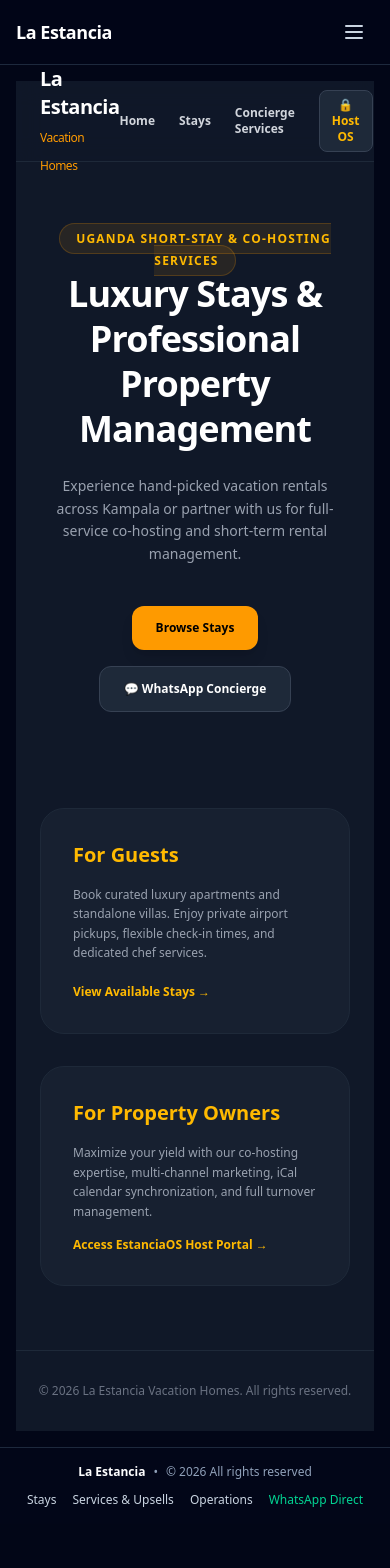
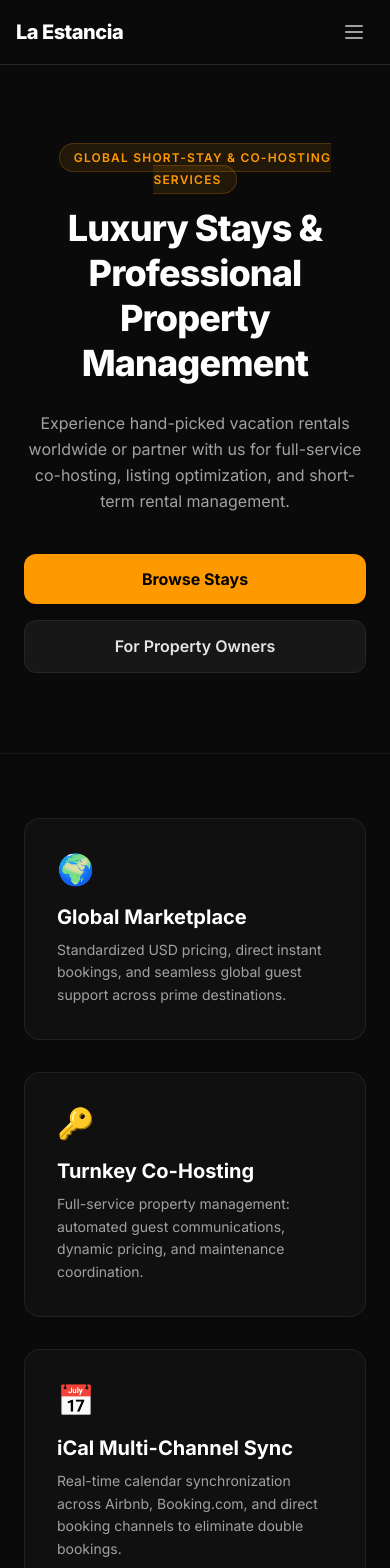
Before and after one commit to joshaston057-dev/vacation-pms, a Next.js app: page / in a window 390 px wide. Shown: the top 1568 px of the page. Before the commit the page ends 1524 px from the top, so only its background shows below. Built offline with nearby package versions, Linux system fonts and the light colour scheme.

Commit message:
Fix duplicate header, mobile navigation drawer, and international hero text

```diff
--- a/app/components/HeaderNav.tsx
+++ b/app/components/HeaderNav.tsx
@@ -1,86 +1,91 @@
-'use client';
+'use client'
 
-import { useState } from 'react';
-import Link from 'next/link';
+import { useState } from 'react'
+import Link from 'next/link'
 
 export default function HeaderNav() {
-  const [isOpen, setIsOpen] = useState(false);
+  const [isMobileMenuOpen, setIsMobileMenuOpen] = useState(false)
 
   return (
-    <header className="sticky top-0 z-50 w-full border-b border-slate-800 bg-slate-950/95 backdrop-blur-md">
-      <div className="mx-auto flex max-w-7xl items-center justify-between px-4 py-3">
-        {/* Brand Title */}
-        <Link href="/" className="flex items-center space-x-2">
-          <span className="text-lg font-bold tracking-tight text-white">
-            La Estancia
+    <header className="bg-neutral-950/90 backdrop-blur-md border-b border-neutral-800 sticky top-0 z-50">
+      <div className="max-w-7xl mx-auto px-4 sm:px-6 lg:px-8">
+        <div className="flex items-center justify-between h-16">
+
+          {/* Logo */}
+          <Link href="/" className="flex items-center gap-2">
+            <span className="text-xl font-extrabold tracking-tight text-white">
+              La Estancia <span className="text-amber-500 font-light text-sm hidden sm:inline">Vacation Homes</span>
             </span>
           </Link>
 
-        {/* Desktop Links (Hidden on Mobile) */}
-        <nav className="hidden md:flex items-center space-x-6 text-sm font-medium text-slate-300">
-          <Link href="/" className="hover:text-white transition-colors">Home</Link>
-          <Link href="/properties" className="hover:text-white transition-colors">Stays</Link>
-          <Link href="/services" className="hover:text-white transition-colors">Services & Upsells</Link>
-          <Link href="/operations" className="hover:text-white transition-colors">Operations</Link>
-          <Link href="/bookings" className="hover:text-white transition-colors">Bookings</Link>
+          {/* Desktop Navigation */}
+          <nav className="hidden md:flex items-center gap-6 text-sm text-neutral-300">
+            <Link href="/" className="hover:text-amber-500 transition">Home</Link>
+            <Link href="/properties" className="hover:text-amber-500 transition">Stays</Link>
+            <Link href="/services" className="hover:text-amber-500 transition">Concierge Services</Link>
+            <Link
+              href="/operations"
+              className="flex items-center gap-1.5 px-3 py-1.5 bg-neutral-900 border border-neutral-800 hover:border-amber-500/50 text-amber-500 rounded-lg font-medium transition"
+            >
+              🔒 Host OS
+            </Link>
           </nav>
 
-        {/* Mobile Hamburger Menu Toggle */}
+          {/* Mobile Hamburger Button */}
+          <div className="md:hidden flex items-center">
             <button
-          onClick={() => setIsOpen(!isOpen)}
-          className="md:hidden p-2 rounded-md text-slate-300 hover:text-white focus:outline-none"
-          aria-label="Toggle Navigation"
+              onClick={() => setIsMobileMenuOpen(!isMobileMenuOpen)}
+              type="button"
+              className="p-2 text-neutral-400 hover:text-white focus:outline-none"
+              aria-label="Toggle navigation menu"
             >
+              {isMobileMenuOpen ? (
                 <svg className="w-6 h-6" fill="none" stroke="currentColor" viewBox="0 0 24 24">
-            {isOpen ? (
-              <path strokeLinecap="round" strokeLinejoin="round" strokeWidth={2} d="M6 18L18 6M6 6l12 12" />
+                  <path strokeLinecap="round" strokeLinejoin="round" strokeWidth="2" d="M6 18L18 6M6 6l12 12" />
+                </svg>
               ) : (
-              <path strokeLinecap="round" strokeLinejoin="round" strokeWidth={2} d="M4 6h16M4 12h16M4 18h16" />
+                <svg className="w-6 h-6" fill="none" stroke="currentColor" viewBox="0 0 24 24">
+                  <path strokeLinecap="round" strokeLinejoin="round" strokeWidth="2" d="M4 6h16M4 12h16M4 18h16" />
+                </svg>
               )}
-          </svg>
             </button>
           </div>
+        </div>
+      </div>
 
-      {/* Mobile Vertical Menu (Fits 100% Mobile Viewport) */}
-      {isOpen && (
-        <div className="md:hidden border-t border-slate-800 bg-slate-950 px-4 pt-2 pb-4 space-y-1 text-sm text-slate-300">
+      {/* Mobile Drawer */}
+      {isMobileMenuOpen && (
+        <div className="md:hidden bg-neutral-900 border-b border-neutral-800 px-4 pt-2 pb-6 space-y-3">
           <Link
             href="/"
-            onClick={() => setIsOpen(false)}
-            className="block py-2.5 px-3 rounded-md hover:bg-slate-900 hover:text-white font-medium"
+            onClick={() => setIsMobileMenuOpen(false)}
+            className="block text-neutral-200 hover:text-amber-500 py-2 text-base font-medium border-b border-neutral-800/50"
           >
-            🏠 Home
+            Home
           </Link>
           <Link
             href="/properties"
-            onClick={() => setIsOpen(false)}
-            className="block py-2.5 px-3 rounded-md hover:bg-slate-900 hover:text-white font-medium"
+            onClick={() => setIsMobileMenuOpen(false)}
+            className="block text-neutral-200 hover:text-amber-500 py-2 text-base font-medium border-b border-neutral-800/50"
           >
-            🏢 Stays
+            Stays
           </Link>
           <Link
             href="/services"
-            onClick={() => setIsOpen(false)}
-            className="block py-2.5 px-3 rounded-md hover:bg-slate-900 hover:text-white font-medium"
+            onClick={() => setIsMobileMenuOpen(false)}
+            className="block text-neutral-200 hover:text-amber-500 py-2 text-base font-medium border-b border-neutral-800/50"
           >
-            ✨ Services & Upsells
+            Concierge Services
           </Link>
           <Link
             href="/operations"
-            onClick={() => setIsOpen(false)}
-            className="block py-2.5 px-3 rounded-md hover:bg-slate-900 hover:text-white font-medium"
+            onClick={() => setIsMobileMenuOpen(false)}
+            className="block text-amber-500 font-semibold py-2 text-base"
           >
-            🧹 Operations
-          </Link>
-          <Link
-            href="/bookings"
-            onClick={() => setIsOpen(false)}
-            className="block py-2.5 px-3 rounded-md hover:bg-slate-900 hover:text-white font-medium"
-          >
-            📅 Bookings
+            🔒 Host OS Operations
           </Link>
         </div>
       )}
     </header>
-  );
+  )
 }
--- a/app/layout.tsx
+++ b/app/layout.tsx
@@ -1,32 +1,24 @@
-import type { Metadata, Viewport } from 'next';
-import HeaderNav from './components/HeaderNav';
-import Footer from './components/Footer';
-import './globals.css';
+import './globals.css'
+import type { Metadata } from 'next'
+import { Inter } from 'next/font/google'
+
+const inter = Inter({ subsets: ['latin'] })
 
 export const metadata: Metadata = {
-  title: 'La Estancia Vacation Homes',
-  description: 'Luxury Staycation Homes Made Effortless',
-};
-
-export const viewport: Viewport = {
-  width: 'device-width',
-  initialScale: 1,
-};
+  title: 'La Estancia | Global Vacation Homes & Property Management',
+  description: 'Hand-picked luxury vacation rentals and professional co-hosting services worldwide.',
+}
 
 export default function RootLayout({
   children,
 }: {
-  children: React.ReactNode;
+  children: React.ReactNode
 }) {
   return (
     <html lang="en">
-      <body className="bg-slate-950 text-white min-h-screen flex flex-col antialiased">
-        <HeaderNav />
-        <main className="flex-1 w-full max-w-7xl mx-auto px-4 py-4 sm:px-6">
-          {children}
-        </main>
-        <Footer />
+      <body className={`${inter.className} bg-neutral-950 text-neutral-100 antialiased`}>
+        {children}
       </body>
     </html>
-  );
+  )
 }
--- a/app/page.tsx
+++ b/app/page.tsx
@@ -1,163 +1,78 @@
 'use client'
 
-import { useState } from 'react'
 import Link from 'next/link'
+import HeaderNav from './components/HeaderNav'
+import Footer from './components/Footer'
 
-export default function LandingPage() {
-  const [isAuthOpen, setIsAuthOpen] = useState(false)
-  const [passcode, setPasscode] = useState('')
-  const [authError, setAuthError] = useState(false)
-  const whatsappNumber = '256757386946'
+export default function HomePage() {
+  return (
+    <main className="min-h-screen bg-neutral-950 text-neutral-100 flex flex-col justify-between">
+      <div>
+        <HeaderNav />
 
-  const handleHostLogin = (e: React.FormEvent) => {
-    e.preventDefault()
-    if (passcode === 'estancia2026') {
-      window.location.href = '/operations'
-    } else {
-      setAuthError(true)
-    }
-  }
+        {/* Hero Section */}
+        <section className="relative px-6 py-20 md:py-32 text-center max-w-5xl mx-auto">
+          <div className="inline-block mb-4">
+            <span className="text-xs uppercase tracking-widest font-semibold px-3.5 py-1.5 bg-amber-500/10 text-amber-500 rounded-full border border-amber-500/20">
+              GLOBAL SHORT-STAY & CO-HOSTING SERVICES
+            </span>
+          </div>
 
-  return (
-    <div className="min-h-screen bg-gray-900 text-white font-sans flex flex-col justify-between">
-
-      {/* HEADER / NAVIGATION */}
-      <header className="border-b border-gray-800 bg-gray-900/90 backdrop-blur-md sticky top-0 z-40">
-        <div className="max-w-7xl mx-auto px-6 h-20 flex items-center justify-between">
-          <Link href="/" className="text-xl font-black tracking-tight text-white">
-            La Estancia <span className="text-amber-500 text-xs font-normal">Vacation Homes</span>
-          </Link>
-
-          <nav className="flex items-center gap-6 text-xs font-semibold text-gray-300">
-            <Link href="/" className="hover:text-amber-400 transition">Home</Link>
-            <Link href="/properties" className="hover:text-amber-400 transition">Stays</Link>
-            <Link href="/services" className="hover:text-amber-400 transition">Concierge Services</Link>
-
-            {/* Locked Host Portal Trigger */}
-            <button
-              onClick={() => setIsAuthOpen(true)}
-              className="bg-gray-800 hover:bg-gray-700 text-amber-400 px-3 py-1.5 rounded-lg border border-gray-700 transition flex items-center gap-1.5"
-            >
-              🔒 Host OS
-            </button>
-          </nav>
-        </div>
-      </header>
-
-      {/* HERO SECTION */}
-      <main className="max-w-7xl mx-auto px-6 py-16 space-y-16 w-full">
-        <div className="text-center space-y-6 max-w-3xl mx-auto">
-          <span className="text-xs font-bold uppercase tracking-widest bg-amber-500/10 text-amber-400 px-4 py-1.5 rounded-full border border-amber-500/20">
-            Uganda Short-Stay & Co-Hosting Services
-          </span>
-          <h1 className="text-4xl md:text-6xl font-black tracking-tight leading-tight">
+          <h1 className="text-4xl md:text-6xl font-extrabold text-white mb-6 tracking-tight leading-tight">
             Luxury Stays & Professional Property Management
           </h1>
-          <p className="text-gray-400 text-sm md:text-base leading-relaxed">
-            Experience hand-picked vacation rentals across Kampala or partner with us for full-service co-hosting and short-term rental management.
+
+          <p className="text-neutral-400 text-base md:text-lg max-w-2xl mx-auto mb-10 leading-relaxed">
+            Experience hand-picked vacation rentals worldwide or partner with us for full-service co-hosting, listing optimization, and short-term rental management.
           </p>
-          <div className="flex flex-wrap justify-center gap-4 pt-4">
+
+          <div className="flex flex-col sm:flex-row items-center justify-center gap-4">
             <Link
               href="/properties"
-              className="bg-amber-500 hover:bg-amber-600 text-black font-extrabold px-6 py-3.5 rounded-xl text-xs transition shadow-lg"
+              className="w-full sm:w-auto px-8 py-3.5 bg-amber-500 hover:bg-amber-600 text-black font-bold rounded-xl shadow-lg transition duration-200 text-center"
             >
               Browse Stays
             </Link>
-            <a
-              href={`https://wa.me/${whatsappNumber}?text=${encodeURIComponent('Hello La Estancia! I would like to inquire about your property management and co-hosting services.')}`}
-              target="_blank"
-              rel="noopener noreferrer"
-              className="bg-gray-800 hover:bg-gray-700 text-white font-bold px-6 py-3.5 rounded-xl text-xs border border-gray-700 transition flex items-center gap-2"
+            <Link
+              href="/services"
+              className="w-full sm:w-auto px-8 py-3.5 bg-neutral-900 border border-neutral-800 hover:border-neutral-700 text-neutral-200 font-semibold rounded-xl transition duration-200 text-center"
             >
-              💬 WhatsApp Concierge
-            </a>
-          </div>
-        </div>
-
-        {/* CORE SERVICES CARDS */}
-        <div className="grid grid-cols-1 md:grid-cols-2 gap-8 pt-8">
-          <div className="bg-gray-800/50 border border-gray-800 p-8 rounded-3xl space-y-4">
-            <h3 className="text-xl font-bold text-amber-400">For Guests</h3>
-            <p className="text-xs text-gray-400 leading-relaxed">
-              Book curated luxury apartments and standalone villas. Enjoy private airport pickups, flexible check-in times, and dedicated chef services.
-            </p>
-            <Link href="/properties" className="inline-block text-xs text-amber-400 font-bold hover:underline">
-              View Available Stays →
+              For Property Owners
             </Link>
           </div>
+        </section>
 
-          <div className="bg-gray-800/50 border border-gray-800 p-8 rounded-3xl space-y-4">
-            <h3 className="text-xl font-bold text-amber-400">For Property Owners</h3>
-            <p className="text-xs text-gray-400 leading-relaxed">
-              Maximize your yield with our co-hosting expertise, multi-channel marketing, iCal calendar synchronization, and full turnover management.
-            </p>
-            <button
-              onClick={() => setIsAuthOpen(true)}
-              className="text-xs text-amber-400 font-bold hover:underline text-left block"
-            >
-              Access EstanciaOS Host Portal →
-            </button>
-          </div>
-        </div>
-      </main>
-
-      {/* FOOTER */}
-      <footer className="border-t border-gray-800 py-8 text-center text-xs text-gray-500">
-        <p>© 2026 La Estancia Vacation Homes. All rights reserved.</p>
-      </footer>
-
-      {/* HOST AUTH MODAL (Inline) */}
-      {isAuthOpen && (
-        <div className="fixed inset-0 z-50 flex items-center justify-center bg-black/80 backdrop-blur-md p-4">
-          <div className="bg-[#0e1626] border border-gray-800 rounded-3xl max-w-md w-full p-8 shadow-2xl relative space-y-6 text-white">
-            <button
-              onClick={() => setIsAuthOpen(false)}
-              className="absolute top-5 right-5 text-gray-400 hover:text-white text-sm font-bold w-8 h-8 rounded-full bg-gray-800/60 flex items-center justify-center"
-            >
-              ✕
-            </button>
-
-            <div className="text-center space-y-2">
-              <div className="w-12 h-12 rounded-2xl bg-amber-500 text-black font-black flex items-center justify-center mx-auto text-xl shadow-lg">
-                OS
-              </div>
-              <h2 className="text-2xl font-black tracking-tight">EstanciaOS Host Portal</h2>
-              <p className="text-xs text-gray-400">
-                🔒 Restricted section. Enter your host passcode to access management operations.
+        {/* Value Proposition Grid */}
+        <section className="max-w-7xl mx-auto px-6 py-16 border-t border-neutral-900">
+          <div className="grid grid-cols-1 md:grid-cols-3 gap-8">
+            <div className="bg-neutral-900/50 border border-neutral-800/80 p-8 rounded-2xl">
+              <div className="text-3xl mb-4">🌍</div>
+              <h3 className="text-xl font-bold text-white mb-2">Global Marketplace</h3>
+              <p className="text-neutral-400 text-sm leading-relaxed">
+                Standardized USD pricing, direct instant bookings, and seamless global guest support across prime destinations.
               </p>
             </div>
 
-            <form onSubmit={handleHostLogin} className="space-y-4">
-              <div className="space-y-1.5">
-                <label className="text-[10px] font-bold uppercase tracking-wider text-amber-400">
-                  Host Passcode
-                </label>
-                <input
-                  type="password"
-                  value={passcode}
-                  onChange={(e) => setPasscode(e.target.value)}
-                  placeholder="Enter passcode"
-                  className="w-full bg-black/60 border border-gray-700 rounded-xl p-3 text-sm text-white focus:border-amber-500 focus:outline-none"
-                />
-              </div>
+            <div className="bg-neutral-900/50 border border-neutral-800/80 p-8 rounded-2xl">
+              <div className="text-3xl mb-4">🔑</div>
+              <h3 className="text-xl font-bold text-white mb-2">Turnkey Co-Hosting</h3>
+              <p className="text-neutral-400 text-sm leading-relaxed">
+                Full-service property management: automated guest communications, dynamic pricing, and maintenance coordination.
+              </p>
+            </div>
 
-              {authError && (
-                <p className="text-xs text-rose-400 font-semibold text-center">
-                  Invalid host passcode. Access denied.
-                </p>
-              )}
+            <div className="bg-neutral-900/50 border border-neutral-800/80 p-8 rounded-2xl">
+              <div className="text-3xl mb-4">📅</div>
+              <h3 className="text-xl font-bold text-white mb-2">iCal Multi-Channel Sync</h3>
+              <p className="text-neutral-400 text-sm leading-relaxed">
+                Real-time calendar synchronization across Airbnb, Booking.com, and direct booking channels to eliminate double bookings.
+              </p>
+            </div>
+          </div>
+        </section>
+      </div>
 
-              <button
-                type="submit"
-                className="w-full bg-amber-500 hover:bg-amber-600 text-black font-extrabold py-3.5 rounded-xl text-xs transition shadow-lg"
-              >
-                Authenticate Host
-              </button>
-            </form>
-          </div>
-        </div>
-      )}
-
-    </div>
+      <Footer />
+    </main>
   )
 }
```
Lines whose indentation alone changed are shown as unchanged.
